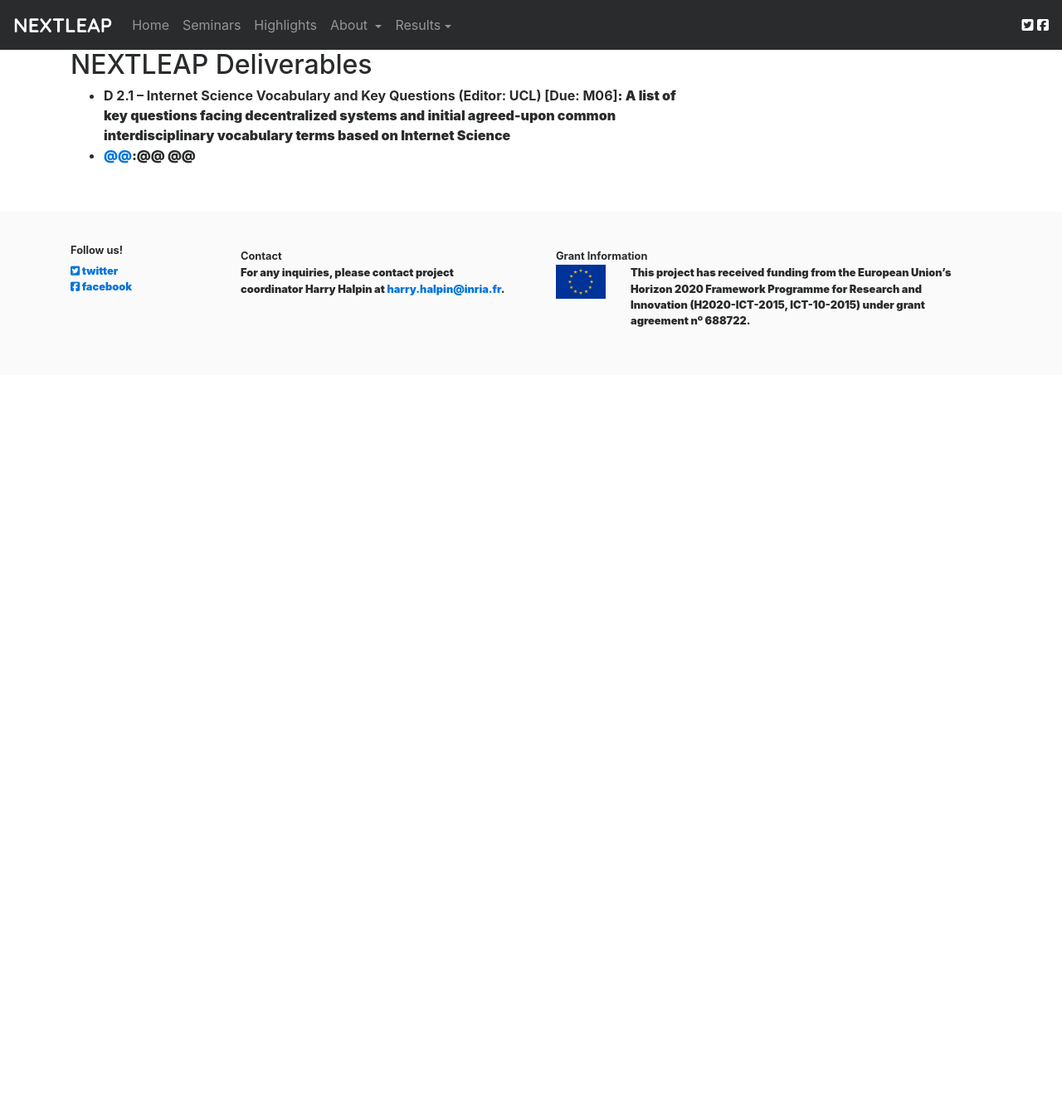
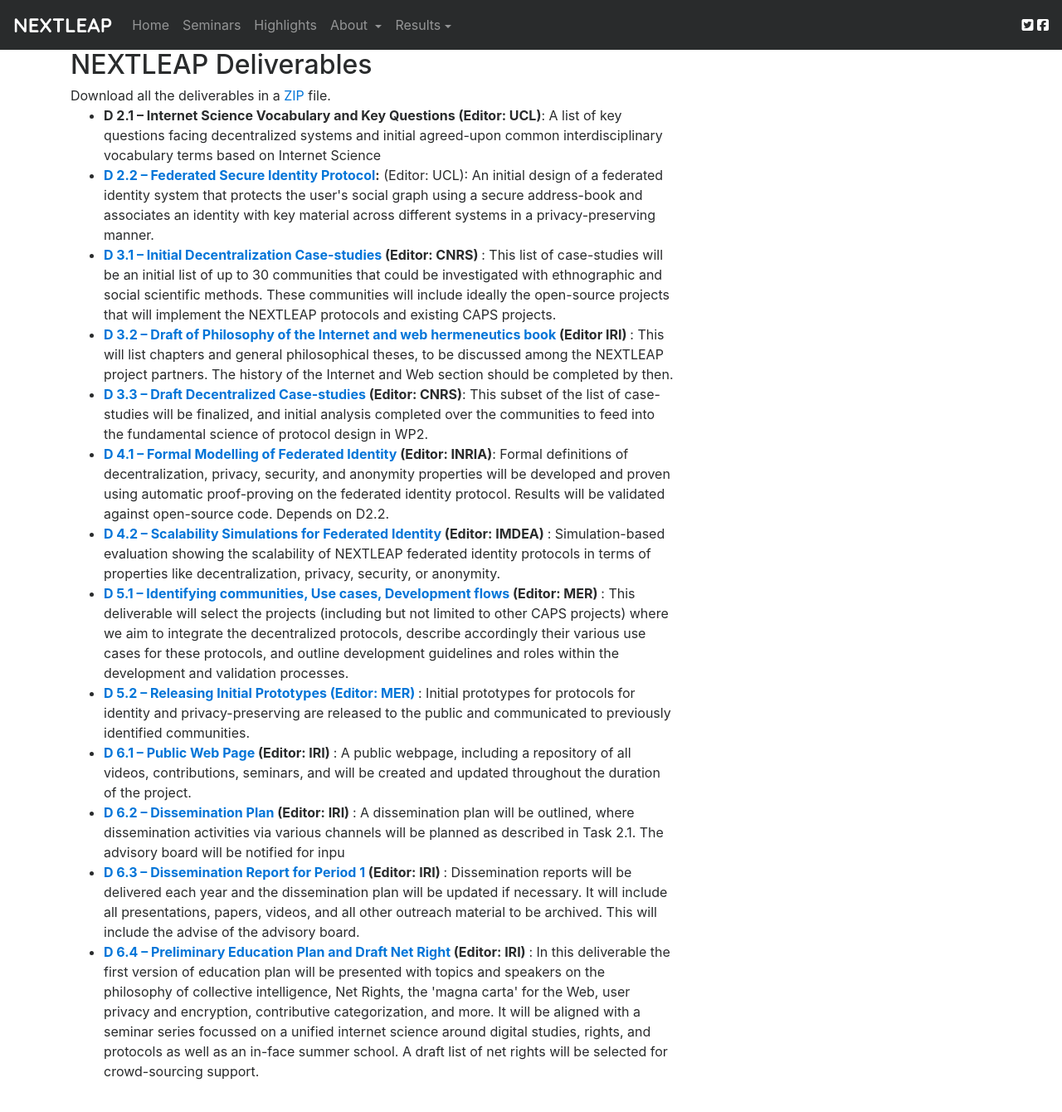
Before and after one commit to nextleap-project/nextleap-website, a Jekyll site: the page built from deliverables.html, in a window 1280 px wide and 1400 px high. Shown: the top 1340 px of the window at 83% size. Built offline with Jekyll 4.4.1, drawn with Linux system fonts in a browser that asks for light colours; nearby versions of some CDN libraries.

Commit message:
added links to all deliverables

```diff
--- a/deliverables.html
+++ b/deliverables.html
@@ -5,10 +5,30 @@
 <div class="row rawpage">
 	<div class="col col-md-8">
 
-<h2>NEXTLEAP Deliverables</h2>
+	  <h2>NEXTLEAP Deliverables</h2>
+
+	  Download <emph>all</emph> the deliverables in a <a href="/deliverables/deliverables-period1.zip">ZIP</a> file.
 <ul>
-	<li><strong>D 2.1 – Internet Science Vocabulary and Key Questions<a href="/deliverables/D2.1-interdisciplinary.pdf"></a> (Editor: UCL) [Due: M06]<strong>: A list of key questions facing decentralized systems and initial agreed-upon common interdisciplinary vocabulary terms based on Internet Science</li>
-	<li><strong><a href="@@">@@</a>:@@</strong> @@ </li>
+	<li><strong>D 2.1 – Internet Science Vocabulary and Key Questions<a href="/deliverables/D2.1-interdisciplinary.pdf"></a> (Editor: UCL)</strong>: A list of key questions facing decentralized systems and initial agreed-upon common interdisciplinary vocabulary terms based on Internet Science</li>
+	<li><strong><a href="/deliverables/D2.2keychain.pdf">D 2.2 – Federated Secure Identity Protocol</a>:</strong> (Editor: UCL)</strong>: An initial design of a federated identity system that protects the user's social graph using a secure
+address-book and associates an identity with key material across different systems in a privacy-preserving manner. </li>
+<li><strong><a href="/deliverables/d3.1-initial_case_studies-nextleap.pdf">D 3.1 – Initial Decentralization Case-studies</a> (Editor: CNRS) </strong>: This list of case-studies will be an initial list of up to 30 communities that could be investigated with ethnographic and social scientific methods. These communities will include ideally the open-source projects that will implement the NEXTLEAP protocols and existing CAPS projects.</li>
+<li><strong><a href="/deliverables/D3.2-bookproposal-final.pdf">D 3.2 – Draft of Philosophy of the Internet and web hermeneutics book</a> (Editor IRI) </strong>: This will list chapters and general philosophical theses, to be discussed among the NEXTLEAP project partners. The history of the Internet and Web section should be completed by then. </li>
+<li><strong><a href="/deliverables/D3.3DraftDecentralizedCaseStudies.pdf">D 3.3 – Draft Decentralized Case-studies</a> (Editor: CNRS)</strong>: This subset of the list of case-studies will be finalized, and initial analysis completed over the communities to feed into the fundamental science of protocol design in WP2. </li>
+
+<li><strong><a href="/deliverables/D4.1formal.pdf">D 4.1 – Formal Modelling of Federated Identity</a> (Editor: INRIA)</strong>: Formal definitions of decentralization, privacy, security, and anonymity properties will be developed and proven using automatic proof-proving on the federated identity protocol. Results will be validated against open-source code. Depends on D2.2.</li>
+<li><strong><a href="/deliverables/D4.2simulations.pdf">D 4.2 – Scalability Simulations for Federated Identity</a> (Editor: IMDEA) </strong>: Simulation-based evaluation showing the scalability of NEXTLEAP federated identity protocols in terms of properties like decentralization, privacy, security, or anonymity. </li>
+
+<li><strong><a href="/deliverables/d5.1-communities-nextleap.pdf">D 5.1 – Identifying communities, Use cases, Development flows</a> (Editor: MER) </strong>: This deliverable will select the projects (including but not limited to other CAPS projects) where we aim to integrate the decentralized protocols, describe accordingly their various use cases for these protocols, and outline development guidelines and roles within the development and validation processes.</li>
+<li><strong><a href="/deliverables/d5.2-prototypes.pdf">D 5.2 – Releasing Initial Prototypes (Editor: MER)</a> </strong>: Initial prototypes for protocols for identity and privacy-preserving are released to the public and communicated to previously identified communities. </li>
+
+<li><strong><a href="/deliverables/@@">D 6.1 – Public Web Page</a> (Editor: IRI) </strong>: A public webpage, including a repository of all videos, contributions, seminars, and will be created
+and updated throughout the duration of the project. </li>
+<li><strong><a href="/deliverables/d6.2-disseminationplan-nextleap-final.pdf">D 6.2 – Dissemination Plan</a> (Editor: IRI) </strong>: A dissemination plan will be outlined, where dissemination activities via various channels will be planned as described in Task 2.1. The advisory board will be notified for inpu </li>
+<li><strong><a href="/deliverables/D6.3-disseminationreport.pdf">D 6.3 – Dissemination Report for Period 1</a> (Editor: IRI) </strong>: Dissemination reports will be delivered each year and the dissemination plan will be updated if necessary. It will include all presentations, papers, videos, and all other outreach material to be archived. This will include the advise of the advisory board. </li>
+<li><strong><a href="/deliverables/d6.4-education-plan-final.pdf">D 6.4 – Preliminary Education Plan and Draft Net Right</a> (Editor: IRI) </strong>: In this deliverable the first version of education plan will be presented with topics and speakers on the philosophy of collective intelligence, Net Rights, the 'magna carta' for the Web, user privacy and encryption, contributive categorization, and more. It will be aligned with a seminar series focussed on a unified internet science around digital studies, rights, and protocols as well as an in-face summer school. A draft list of net rights will be selected for crowd-sourcing support.</li>
+<!-- <li><strong><a href="@@">@@</a> </strong>: @@ </li> -->
+
 </ul>
 </div>
 </div>
```
